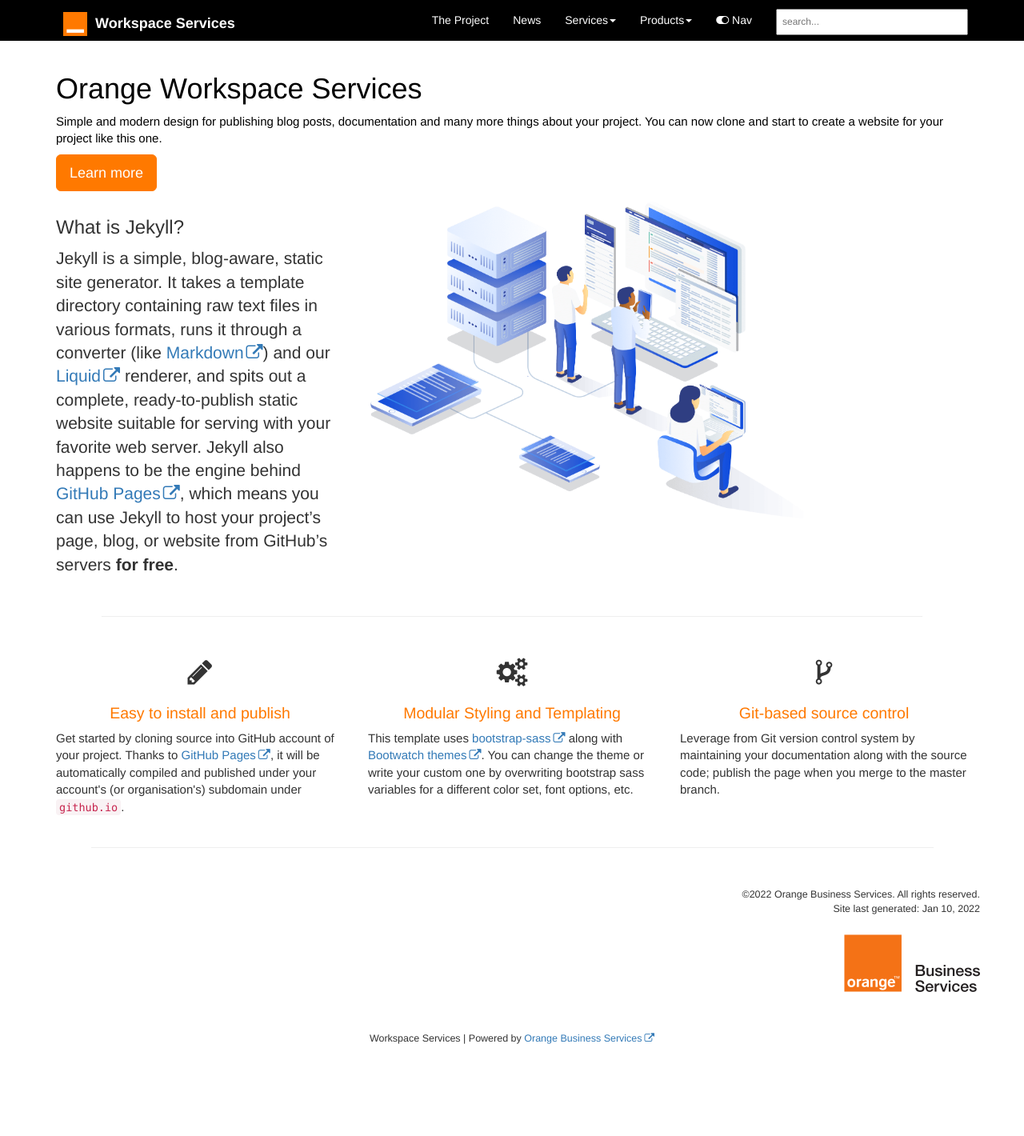
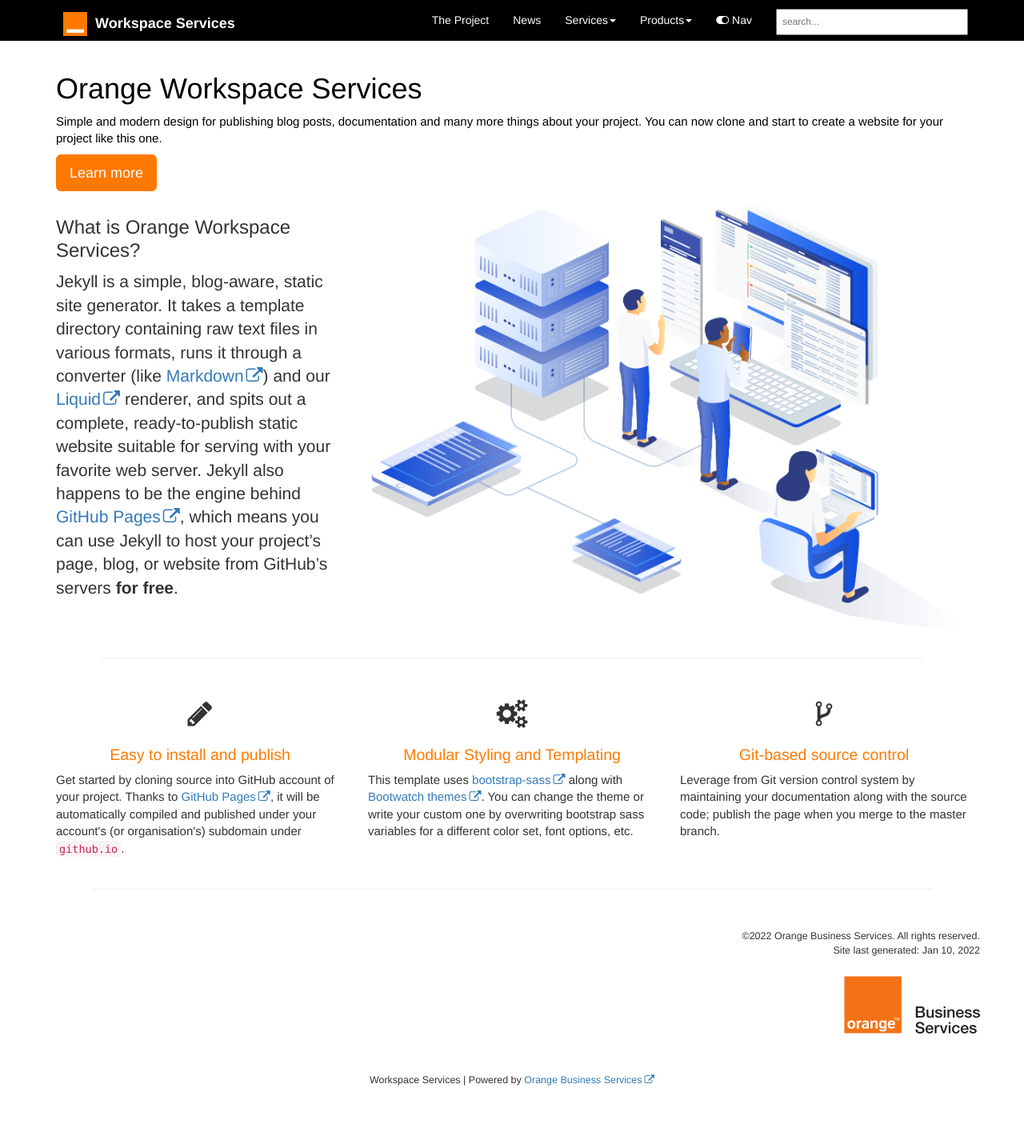
Before and after one commit to brummens/workspace-docs, a Jekyll site: the page built from index.html, in a window 1280 px wide. Shown: the whole page at 80% size. Built offline with Jekyll 4.4.1, drawn with Linux system fonts in a browser that asks for light colours; comment, search, counter and statistics services are not loaded; before the commit the page ends 1368 px from its top, so only the background shows below that.

Commit message:
Update index.html

```diff
--- a/index.html
+++ b/index.html
@@ -14,7 +14,7 @@
 <div class="container">
     <div class="row">
         <div class="col-md-4">
-            <h2 class="header-light regular-pad">What is Jekyll?</h2>
+            <h2 class="header-light regular-pad">What is Orange Workspace Services?</h2>
               <p class="lead">Jekyll is a simple, blog-aware, static site generator. It takes a template
               directory containing raw text files in various formats, runs it through
               a converter (like <a href="https://daringfireball.net/projects/markdown/">Markdown</a>)
@@ -25,7 +25,7 @@
               to host your project’s page, blog, or website from GitHub’s servers <strong>for
               free</strong>.</p>
         </div>
-        <div class="col-md-6 text-right">
+        <div class="col-md-8 text-right">
 			  <img src="{{ "/images/illustration.png" | relative_url }}" alt="Orange Workspace Services" class="img-responsive">
         </div>
     </div>
```
